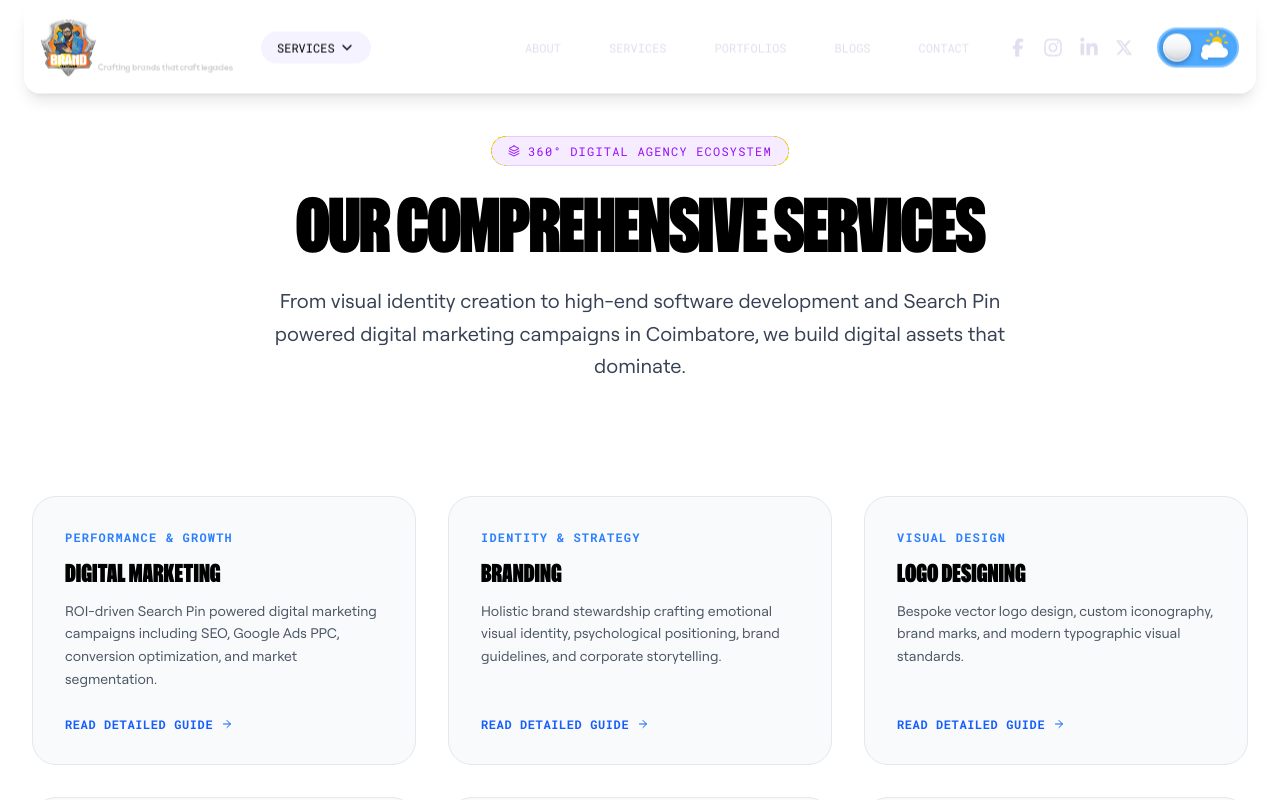
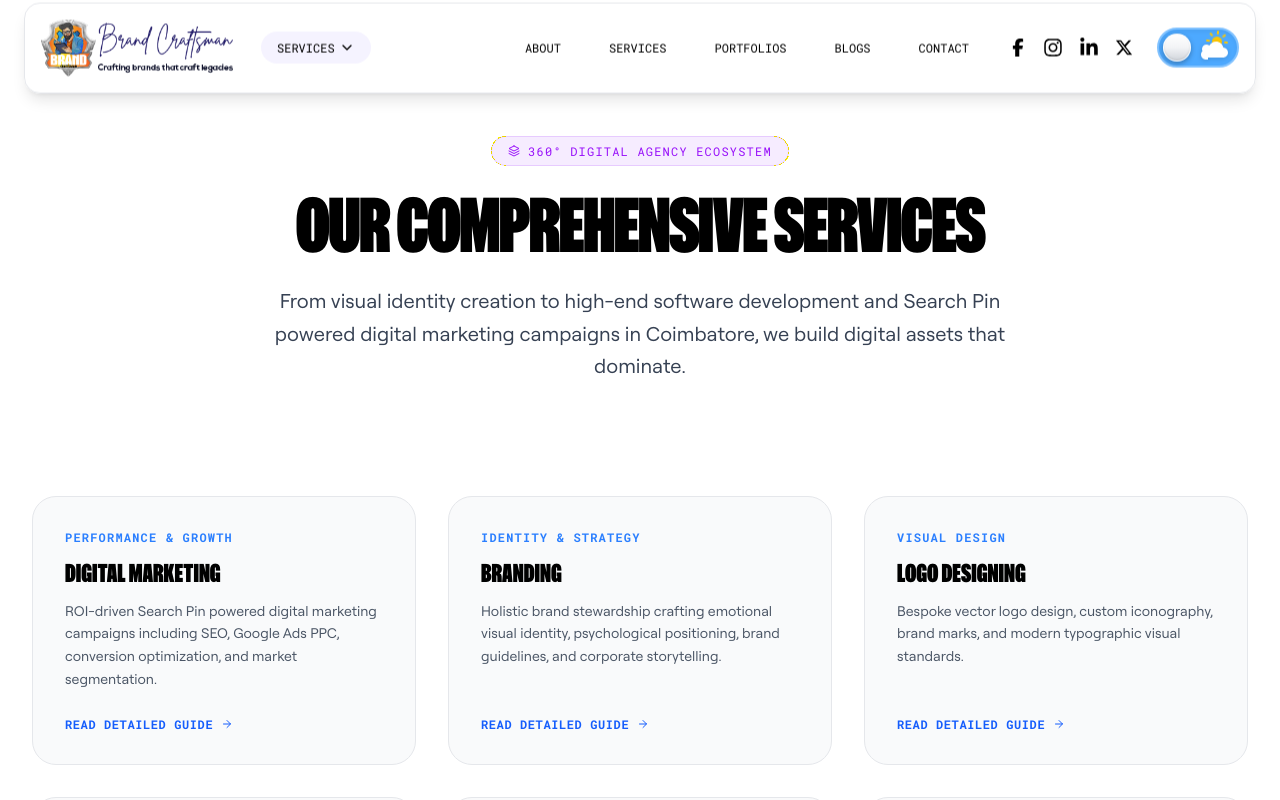
Before and after one commit to brandCraftsman26/Brand-Craftsman, a Next.js app: page /services in a window 1280 px wide. Shown: the top 800 px of the page. Built offline with nearby package versions, Linux system fonts and the light colour scheme; a web font is replaced by a local one.

Commit message:
fourth commit

```diff
--- a/components/About.tsx
+++ b/components/About.tsx
@@ -99,6 +99,7 @@ const About = () => {
             src="/img/bg-mask.png"
             alt="Background"
             fill
+            sizes="(max-width: 768px) 80vw, 50vw"
             className="object-cover"
           />
           {/* Blue gradient glassmorphism overlay inside the expanding box */}
--- a/components/Button.tsx
+++ b/components/Button.tsx
@@ -2,9 +2,10 @@
 
 import clsx from "clsx";
 
-const Button = ({ id, title, rightIcon, leftIcon, containerClass }: { id?: string; title?: string; rightIcon?: React.ReactNode; leftIcon?: React.ReactNode; containerClass?: string }) => {
+const Button = ({ id, title, rightIcon, leftIcon, containerClass, isLinkWrapper }: { id?: string; title?: string; rightIcon?: React.ReactNode; leftIcon?: React.ReactNode; containerClass?: string; isLinkWrapper?: boolean }) => {
+  const Component = isLinkWrapper ? "div" : "button";
   return (
-    <button
+    <Component
       id={id}
       className={clsx(
         "group relative z-10 w-fit cursor-pointer overflow-hidden rounded-full bg-violet-50 px-7 py-3 text-black",
@@ -23,7 +24,7 @@ const Button = ({ id, title, rightIcon, leftIcon, containerClass }: { id?: strin
       </span>
 
       {rightIcon}
-    </button>
+    </Component>
   );
 };
 
--- a/components/Navbar.tsx
+++ b/components/Navbar.tsx
@@ -7,6 +7,7 @@ import gsap from "gsap";
 import { useWindowScroll } from "react-use";
 import { useEffect, useRef, useState } from "react";
 import Link from "next/link";
+import { usePathname } from "next/navigation";
 import { useTheme } from "next-themes";
 import { FaFacebookF, FaInstagram, FaLinkedinIn, FaXTwitter } from "react-icons/fa6";
 import { FiChevronDown, FiMenu, FiX, FiHome, FiInfo, FiBriefcase, FiImage, FiFileText, FiPhone } from "react-icons/fi";
@@ -43,13 +44,16 @@ const NavBar = () => {
 
   const navContainerRef = useRef<HTMLDivElement>(null);
   const { resolvedTheme } = useTheme();
+  const pathname = usePathname();
 
   const { y: currentScrollY } = useWindowScroll();
   const [isNavVisible, setIsNavVisible] = useState(true);
   const [lastScrollY, setLastScrollY] = useState(0);
   const [mounted, setMounted] = useState(false);
 
-  const isAtTop = currentScrollY === 0;
+  const hasDarkHero = pathname === '/' || pathname === '/about';
+  const isAtTop = !mounted || currentScrollY === 0;
+  const isTransparentAtTop = hasDarkHero && isAtTop;
 
   useEffect(() => {
     setMounted(true);
@@ -89,7 +93,7 @@ const NavBar = () => {
       >
       <header className={clsx(
         "absolute top-1/2 w-full -translate-y-1/2 rounded-2xl backdrop-blur-lg border shadow-lg transition-all duration-300",
-        isAtTop
+        isTransparentAtTop
           ? "bg-white/10 dark:bg-black/20 border-white/20 dark:border-white/10"
           : "bg-white/80 dark:bg-black/80 border-gray-200 dark:border-white/10"
       )}>
@@ -97,13 +101,11 @@ const NavBar = () => {
           <div className="flex items-center gap-7">
             {/* Logo handles dark mode swapping if mounted */}
             <Link href="/" className="cursor-pointer">
-              {mounted && (
-                <img
-                  src={(!mounted || isAtTop || resolvedTheme === "dark") ? "/img/logo-dark.png" : "/img/logo-light.png"}
-                  alt="Brand Craftsman Logo"
-                  className="w-48 object-contain transition-opacity duration-300"
-                />
-              )}
+              <img
+                src={(mounted && !isTransparentAtTop && resolvedTheme === "light") ? "/img/logo-light.png" : "/img/logo-dark.png"}
+                alt="Brand Craftsman Logo"
+                className="w-48 object-contain transition-opacity duration-300"
+              />
             </Link>
 
             {/* Services Dropdown */}
@@ -118,6 +120,7 @@ const NavBar = () => {
                   title="Services"
                   rightIcon={<FiChevronDown className={clsx("transition-transform duration-300", { "rotate-180": isServicesOpen })} />}
                   containerClass="bg-blue-50 flex items-center justify-center gap-1 !py-2 !px-4"
+                  isLinkWrapper
                 />
               </Link>
 
@@ -152,7 +155,7 @@ const NavBar = () => {
                   key={index}
                   href={item.href}
                   className={clsx("nav-hover-btn transition-colors",
-                    isAtTop ? "text-blue-50" : "text-black dark:text-blue-50"
+                    isTransparentAtTop ? "text-blue-50" : "text-black dark:text-blue-50"
                   )}
                 >
                   {item.name}
@@ -162,7 +165,7 @@ const NavBar = () => {
 
             {/* Social Icons */}
             <div className={clsx("ml-10 hidden items-center gap-4 sm:flex transition-colors",
-              isAtTop ? "text-blue-50 dark:text-white" : "text-black dark:text-white"
+              isTransparentAtTop ? "text-blue-50 dark:text-white" : "text-black dark:text-white"
             )}>
               <a href="#" className="hover:text-blue-300 transition-colors">
                 <FaFacebookF size={18} />
--- a/components/ServicesBento.tsx
+++ b/components/ServicesBento.tsx
@@ -136,6 +136,7 @@ const BentoCard = ({ service }: { service: typeof services[0] }) => {
         src={service.bgImage}
         alt={service.title}
         fill
+        sizes="(max-width: 768px) 100vw, (max-width: 1200px) 50vw, 33vw"
         className="absolute inset-0 w-full h-full object-cover object-center transition-transform duration-700 group-hover:scale-105"
       />
 
--- a/package.json
+++ b/package.json
@@ -12,7 +12,7 @@
     "@gsap/react": "^2.1.2",
     "clsx": "^2.1.1",
     "gsap": "^3.15.0",
-    "next": "16.2.10",
+    "next": "^16.2.12",
     "next-themes": "^0.4.6",
     "react": "19.2.4",
     "react-dom": "19.2.4",
@@ -24,8 +24,8 @@
     "@types/node": "^20",
     "@types/react": "^19",
     "@types/react-dom": "^19",
-    "eslint": "^9",
-    "eslint-config-next": "16.2.10",
+    "eslint": "^9.39.5",
+    "eslint-config-next": "^16.2.12",
     "tailwindcss": "^4",
     "typescript": "^5"
   }
```
Also changed, not shown: 1 other file (tests, documents, lock files or other folders).
